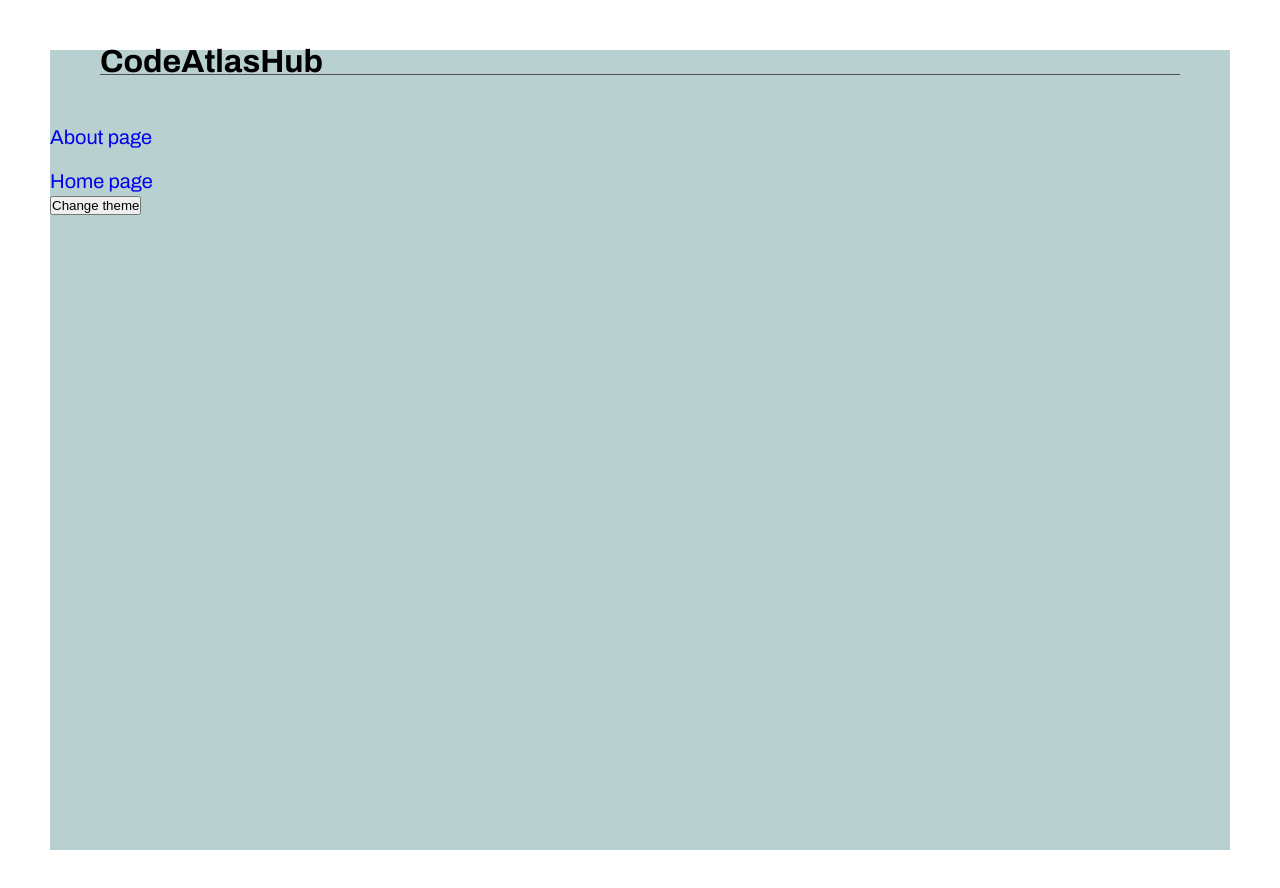
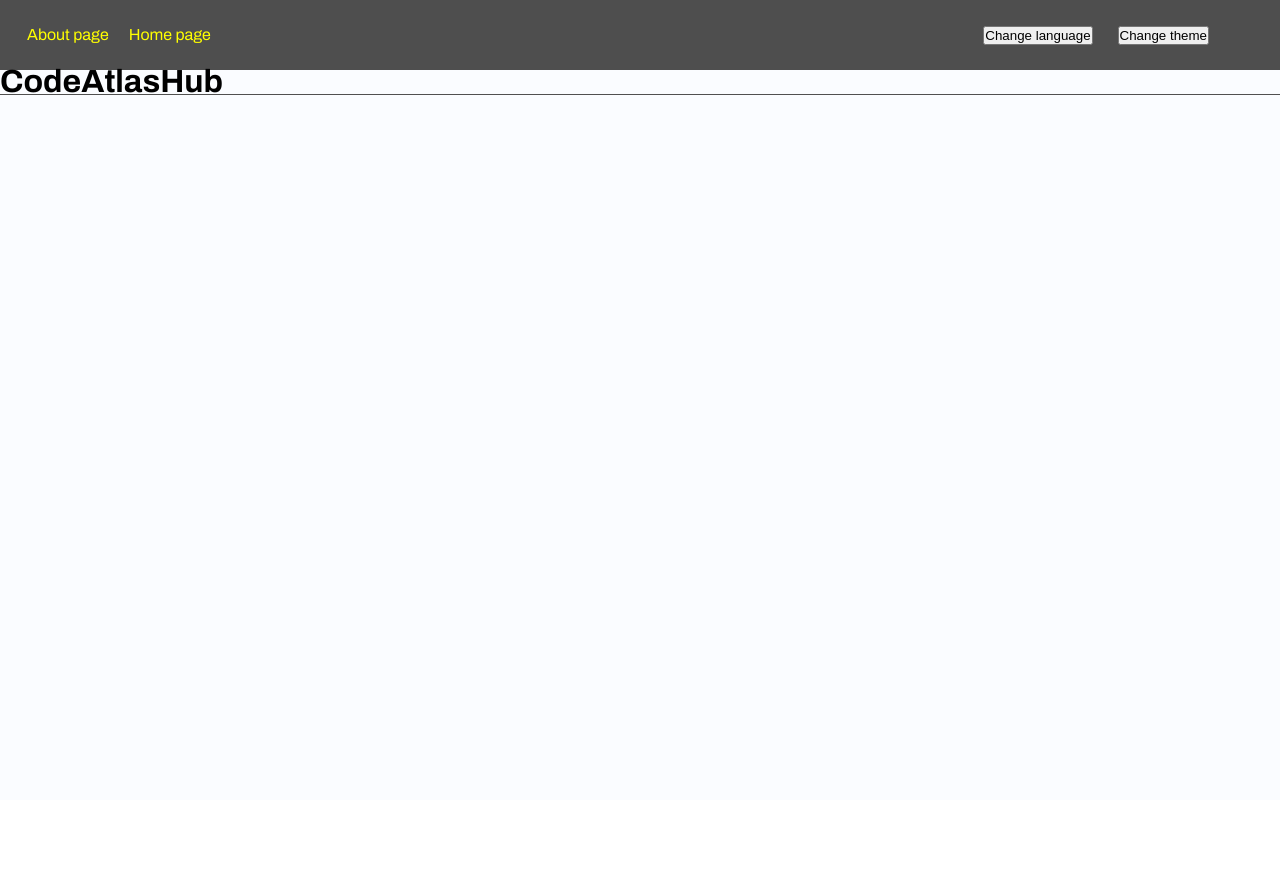
Before and after one commit to mkutsil/code-atlas-hub, a React app: page / in a window 1280 px wide. Shown: the top 888 px of the page. After the commit the page ends 800 px from the top, so only its background shows below. Built offline with nearby package versions, Linux system fonts and the light colour scheme.

Commit message:
feature: added navbar

```diff
--- a/src/app/App.tsx
+++ b/src/app/App.tsx
@@ -1,24 +1,17 @@
 import { AppRouter } from 'app/providers/router'
 import { useTheme } from 'app/providers/ThemeProvider/lib/useTheme'
-import { Link } from "react-router-dom"
 import { classNames } from 'shared/lib/classNames/classNames'
+import { Navbar } from 'widgets/Navbar'
 import './styles/index.scss'
 
 const App = () => {
 
-	const {theme, toggleTheme} = useTheme();
+	const {theme} = useTheme();
 
 	return (
 		<div className={classNames('app', {}, [theme])}>
+			<Navbar/>
 			<AppRouter/>
-
-			<div className="link-wrapper">
-				<Link className='link' to="/about">About page</Link>
-				<Link className='link' to="/">Home page</Link>
-			</div>
-
-			<button onClick={toggleTheme}>Change theme</button>
-
 		</div>
 	)
 };
--- a/src/app/styles/index.scss
+++ b/src/app/styles/index.scss
@@ -7,17 +7,5 @@
 .app {
 	font: var(--font-m);
 	background: var(--bg-color);
-	color: var(--primary-color);
 	min-height: 100vh;
-	margin: 50px;
 }
-
-.link-wrapper {
-	display: flex;
-	flex-direction: column;
-	gap: 20px;
-}
-
-.link {
-	font-size: 20px;
-}
--- a/src/app/styles/themes/dark.scss
+++ b/src/app/styles/themes/dark.scss
@@ -1,6 +1,10 @@
 .app.dark {
-	--bg-color: #008000;
+	--bg-color: #4E4E4E;
+	--inverted-bg-color: #FAFCFF;
 
-	--primary-color: red,
-	--secondary-color: blue,
+	--primary-color: red;
+	--secondary-color: blue;
+
+	--inverted-primary-color: yellow;
+	--inverted-secondary-color: black;
 }
--- a/src/app/styles/themes/light.scss
+++ b/src/app/styles/themes/light.scss
@@ -1,6 +1,10 @@
 .app.light {
-	--bg-color: #b8d1d0;
+	--bg-color: #FAFCFF;
+	--inverted-bg-color: #4E4E4E;
 
-	--primary-color: yellow,
-	--secondary-color: black,
+	--primary-color: yellow;
+	--secondary-color: black;
+
+	--inverted-primary-color: red;
+	--inverted-secondary-color: blue;
 }
--- a/src/app/styles/variables/global.scss
+++ b/src/app/styles/variables/global.scss
@@ -8,4 +8,7 @@
 	--font-size-l: 24px;
 	--font-line-l: 32px;
 	--font-l: var(--font-size-l) / var(--font-line-l) var(--font-family-main);
+
+	// Sizes
+	--navbar-height: 70px;
 }
--- a/src/pages/HomePage/ui/HomePage.module.scss
+++ b/src/pages/HomePage/ui/HomePage.module.scss
@@ -1,4 +1,3 @@
 .wrapper{
-	margin: 50px;
 	border-bottom: 1px solid rgb(80, 80, 80);
 }
--- a/src/shared/lib/classNames/classNames.ts
+++ b/src/shared/lib/classNames/classNames.ts
@@ -1,10 +1,10 @@
 
 type Mods = Record<string, boolean | string>;
 
-export const classNames = (cls: string, mods: Mods, additional: string[]): string => {
+export const classNames = (cls: string, mods: Mods = {}, additional: string[] = []): string => {
   return [
 		cls,
-		...additional,
+		...additional.filter(Boolean),
 		...Object.entries(mods).filter(([cls, value]) => Boolean(value)).map(([className]) => className)
 	].join(' ')
 }
--- /dev/null
+++ b/src/shared/ui/AppLink/AppLink.module.scss
@@ -0,0 +1,12 @@
+.appLink {
+	font: var(--font-m);
+}
+
+.primary {
+	color: var(--primary-color);
+}
+
+.secondary {
+	font-size: 10px;
+	color: var(--inverted-secondary-color);
+}
--- /dev/null
+++ b/src/shared/ui/AppLink/AppLink.tsx
@@ -0,0 +1,32 @@
+import { FC } from 'react'
+import { Link, LinkProps } from 'react-router-dom'
+import { classNames } from 'shared/lib/classNames/classNames'
+import classes from './AppLink.module.scss'
+
+
+export enum AppLinkTheme {
+	PRIMARY = 'primary',
+	SECONDARY = 'secondary'
+}
+
+interface AppLinkProps extends LinkProps {
+	className? : string;
+	theme?: AppLinkTheme;
+}
+
+const AppLink: FC<AppLinkProps> = (props) => {
+
+	const {to, className, children, theme = AppLinkTheme.PRIMARY, ...otherProps} = props;
+
+	return (
+			<Link
+				to={to}
+				className={classNames(`${classes.appLink}`, {}, [className, classes[theme]])}
+				{...otherProps}
+			>
+				{children}
+			</Link>
+	);
+}
+
+export default AppLink;
--- /dev/null
+++ b/src/widgets/Navbar/index.ts
@@ -0,0 +1,3 @@
+import Navbar from './ui/Navbar'
+
+export { Navbar }
--- /dev/null
+++ b/src/widgets/Navbar/ui/Navbar.module.scss
@@ -0,0 +1,23 @@
+.navbar {
+	height: var(--navbar-height);
+	display: flex;
+	justify-content: space-between;
+	align-items: center;
+	gap: 50px;
+	background: var(--inverted-bg-color);
+	// background: white;
+	padding: 0 71px 0 27px;
+}
+
+.linkWrapper {
+	display: flex;
+	align-items: center;
+	gap: 20px;
+}
+
+
+.buttonWrapper {
+	display: flex;
+	align-items: center;
+	gap: 25px;
+}
--- /dev/null
+++ b/src/widgets/Navbar/ui/Navbar.tsx
@@ -0,0 +1,31 @@
+import { useTheme } from 'app/providers/ThemeProvider/lib/useTheme'
+import { FC } from 'react'
+import { classNames } from 'shared/lib/classNames/classNames'
+import AppLink from 'shared/ui/AppLink/AppLink'
+import classes from './Navbar.module.scss'
+
+
+interface NavbarProps {
+
+}
+
+
+const Navbar: FC<NavbarProps> = () => {
+	const {theme, toggleTheme} = useTheme();
+
+	return (
+		<div className={classNames(classes.navbar)}>
+				<div className={classNames(classes.linkWrapper)}>
+						<AppLink className='link' to="/about">About page</AppLink>
+						<AppLink className='link' to="/">Home page</AppLink>
+				</div>
+
+				<div className={classNames(classes.buttonWrapper)}>
+						<button onClick={toggleTheme}>Change language</button>
+						<button onClick={toggleTheme}>Change theme</button>
+				</div>
+		</div>
+	 );
+}
+
+export default Navbar;
```
Also changed, not shown: src/assets/images/svg-icons/locales.svg (added).
